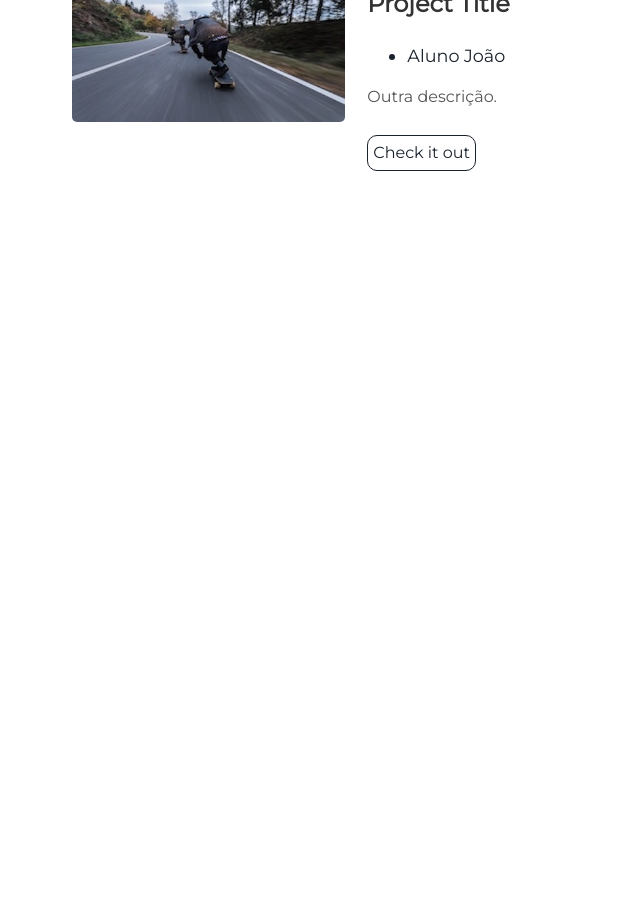
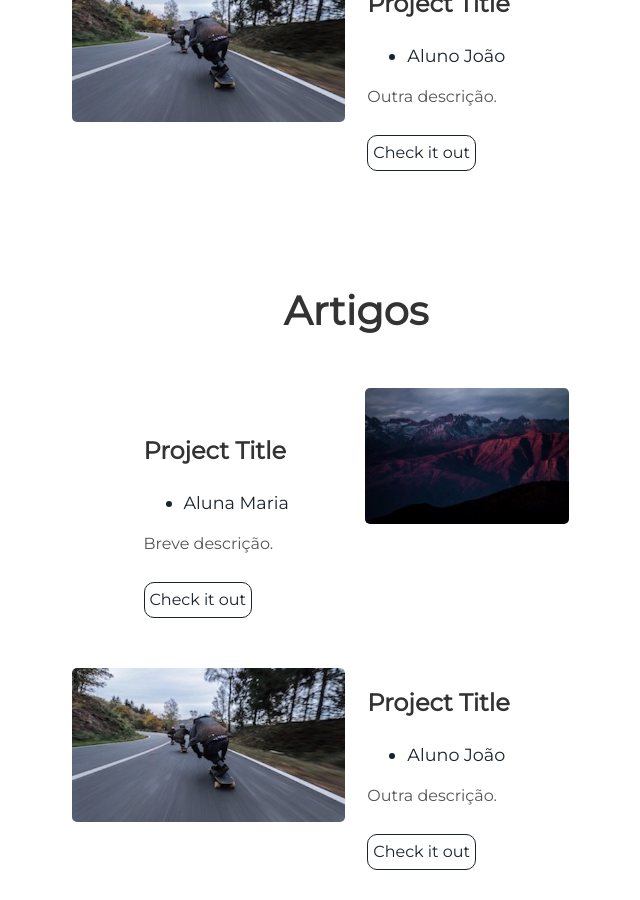
Before and after one commit to gabrielalberton/incredible-rabbit, a Jekyll site: the page built from index.html, in a window 1280 px wide and 900 px high, scrolled down 1398 px. Shown: the whole window, without its empty margins (284-924 px from the left). Built offline with Jekyll 4.4.1, drawn with Linux system fonts in a browser that asks for light colours; before the commit the page ends 1599 px from its top, so only the background shows below that.

Commit message:
projects.html: changed

```diff
--- a/_includes/projects.html
+++ b/_includes/projects.html
@@ -27,3 +27,36 @@
     <a class="project-link" href="#">Check it out</a>
   </div>
 </div>
+
+
+
+
+<div class="user-details">
+  <h1> Artigos </h1>
+</div>
+<div class="user-projects">
+  <div class="images-right">
+    <img alt="mountains" src="{{ "/assets/img/mountains.jpg" | prepend: site.baseurl }}" />
+  </div>
+  <div class="contents">
+    <h3> Project Title </h3>
+    <ul>
+      <li> Aluna Maria</li>
+    </ul>
+    <p>Breve descrição.</p>
+    <a class="project-link" href="#">Check it out</a>
+  </div>
+</div>
+<div class="user-projects">
+  <div class="images-left">
+    <img alt="mountains" src="{{ "/assets/img/skate.jpg" | prepend: site.baseurl }}" />
+  </div>
+  <div class="contents-right">
+    <h3> Project Title </h3>
+    <ul>
+      <li> Aluno João</li>
+    </ul>
+    <p>Outra descrição.</p>
+    <a class="project-link" href="#">Check it out</a>
+  </div>
+</div>
```
